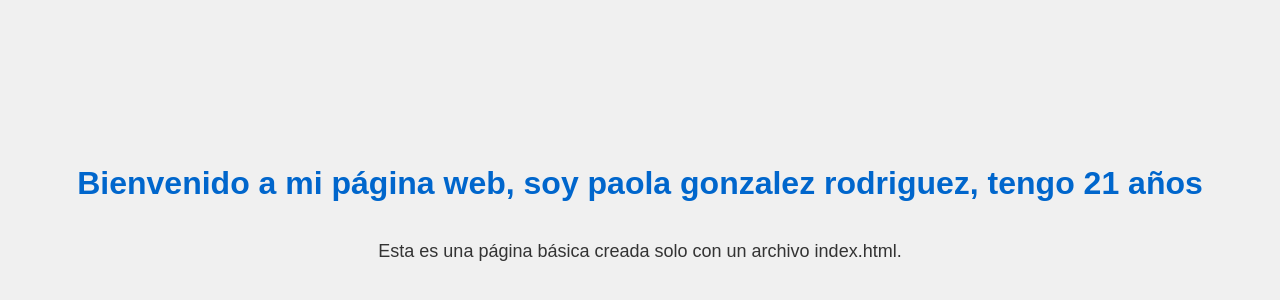
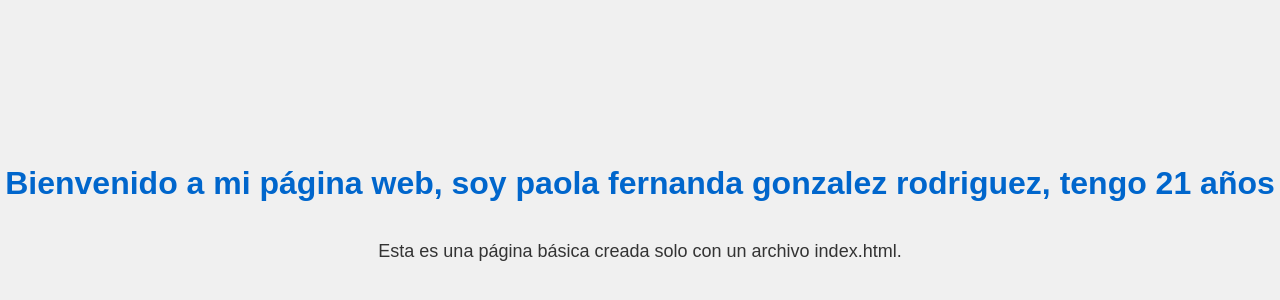
Before and after one commit to paolag20358/proyecto1, a plain HTML site: page index.html in a window 1280 px wide. Shown: the part 188-488 px from the top of the page. Drawn offline with Linux system fonts and the light colour scheme.

Commit message:
agregue nombre

```diff
--- a/index.html
+++ b/index.html
@@ -26,7 +26,7 @@
     </style>
 </head>
 <body>
-    <h1>Bienvenido a mi página web, soy paola gonzalez rodriguez,
+    <h1>Bienvenido a mi página web, soy paola fernanda gonzalez rodriguez,
         tengo 21 años
     </h1>
     <p>Esta es una página básica creada solo con un archivo index.html.</p>
```
